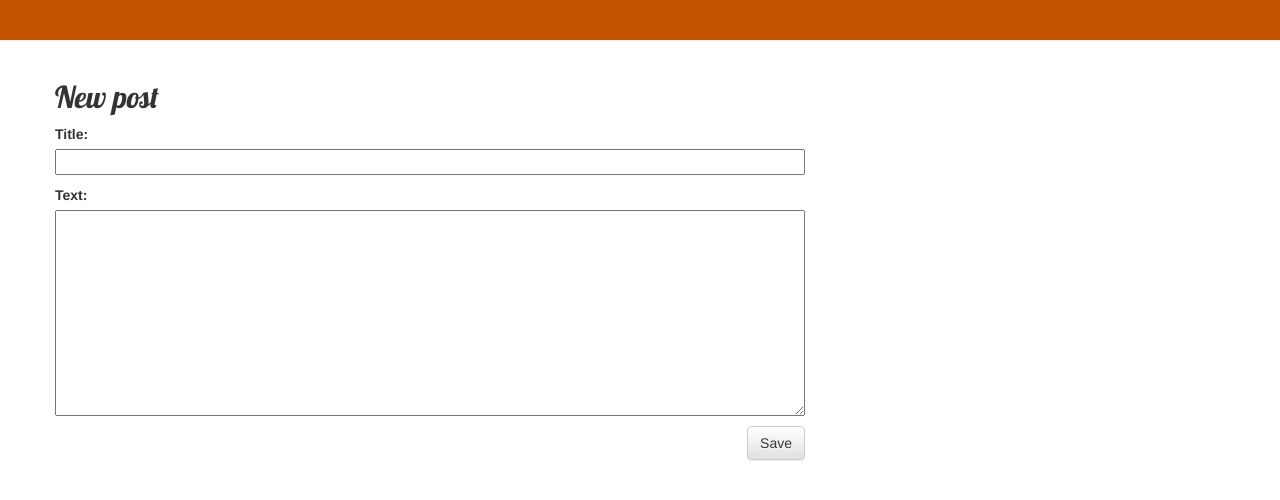
After one commit to FX-monsoon/my-first-blog, a Django app: page /post/new/ in a window 1280 px wide. The commit adds this page. Shown: the top 500 px of the page. Run offline with Django 3.2, Linux system fonts and the light colour scheme; some libraries are stand-ins or nearby versions.

Commit message:
Add views to create

```diff
--- /dev/null
+++ b/blog/forms.py
@@ -0,0 +1,9 @@
+from django import forms
+
+from .models import Post
+
+class PostForm(forms.ModelForm):
+
+    class Meta:
+        model = Post
+        fields = ('title', 'text',)
--- a/blog/templates/blog/base.html
+++ b/blog/templates/blog/base.html
@@ -10,7 +10,10 @@
 
 <body>
     <div class="page-header">
+    {% if  user.is_authenticated %}
+        <a href="{% url 'post_new' %}" class="top-menu"><span class="glyphicon glyphicon-plus"></span></a>
         <h1><a href="/">Django Girls Blog</a></h1>
+    {% endif %}
     </div>
     <div class="content container">
         <div class="row">
--- a/blog/templates/blog/post_detail.html
+++ b/blog/templates/blog/post_detail.html
@@ -7,6 +7,10 @@
                 {{ post.published_date }}
             </div>
         {% endif %}
+
+        {% if user.is_authenticated %}
+        	<a class="btn btn-default" href="{% url 'post_edit' pk=post.pk %}"><span class="glyphicon glyphicon-pencil"></span></a>
+        {% endif %}
         <h2>{{ post.title }}</h2>
         <p>{{ post.text|linebreaksbr }}</p>
     </div>
--- /dev/null
+++ b/blog/templates/blog/post_edit.html
@@ -0,0 +1,9 @@
+{% extends 'blog/base.html' %}
+
+{% block content %}
+    <h2>New post</h2>
+    <form method="POST" class="post-form">{% csrf_token %}
+        {{ form.as_p }}
+        <button type="submit" class="save btn btn-default"><center>Save</center></button>
+    </form>
+{% endblock %}
--- a/blog/urls.py
+++ b/blog/urls.py
@@ -5,4 +5,6 @@ from . import views
 urlpatterns = [
     path('', views.post_list, name='post_list'),
     path('post/<int:pk>/', views.post_detail, name='post_detail'),
+    path('post/new/', views.post_new, name='post_new'),
+    path('post/<int:pk>/edit/', views.post_edit, name='post_edit'),
 ]
--- a/blog/views.py
+++ b/blog/views.py
@@ -1,6 +1,8 @@
 from django.shortcuts import render, get_object_or_404
 from .models import Post
+from .forms import PostForm
 from django.utils import timezone
+from django.shortcuts import redirect
 # Create your views here.
 
 def post_list(request):
@@ -10,3 +12,21 @@ def post_list(request):
 def post_detail(request, pk):
     post = get_object_or_404(Post, pk=pk)
     return render(request, 'blog/post_detail.html', {'post': post})
+
+def post_new(request):
+    form = PostForm()
+    return render(request, 'blog/post_edit.html', {'form': form})
+
+def post_edit(request, pk):
+    post = get_object_or_404(Post, pk=pk)
+    if request.method == "POST":
+        form = PostForm(request.POST, instance=post)
+        if form.is_valid():
+            post = form.save(commit=False)
+            post.author = request.user
+            post.published_date = timezone.now()
+            post.save()
+            return redirect('post_detail', pk=post.pk)
+    else:
+        form = PostForm(instance=post)
+    return render(request, 'blog/post_edit.html', {'form': form})
```
